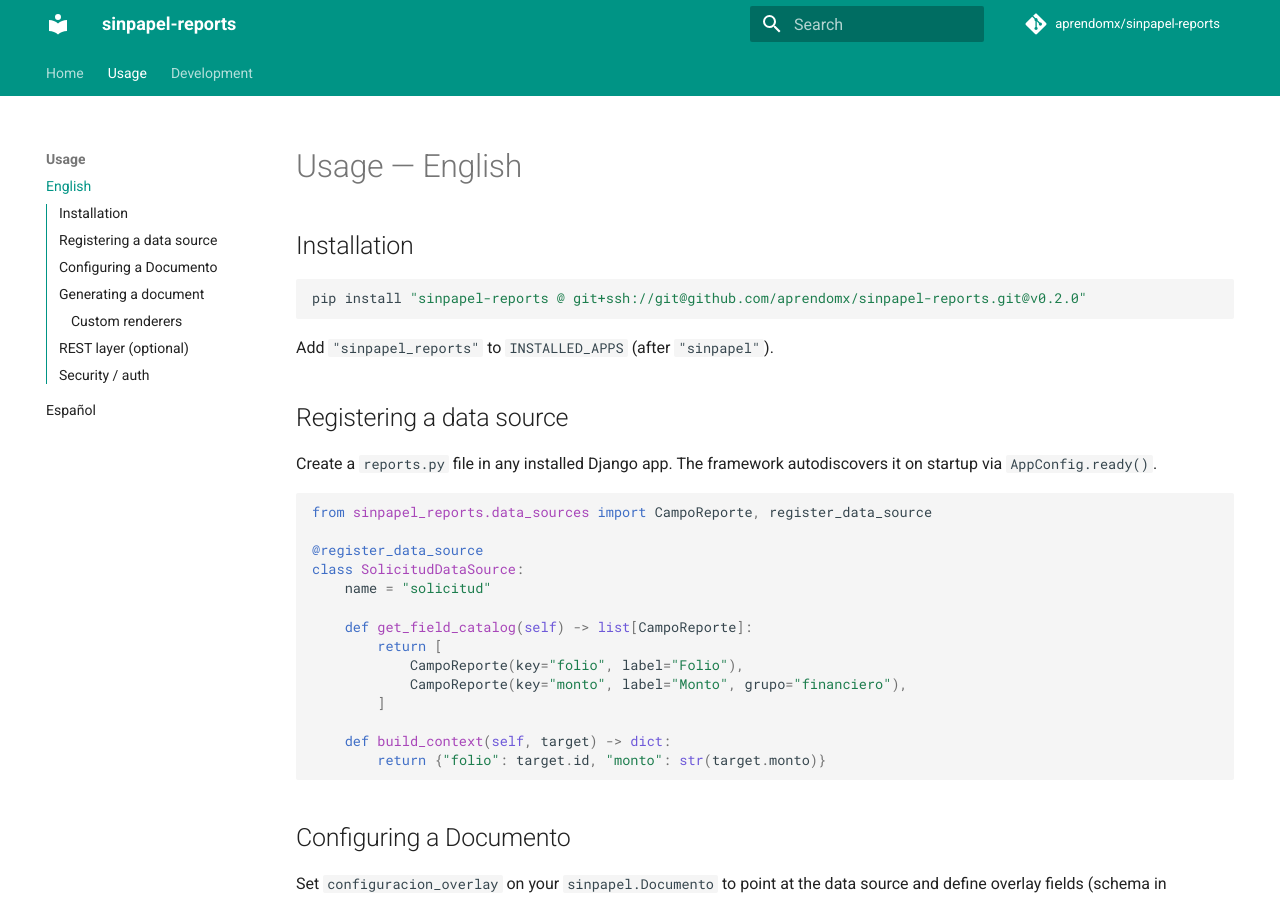
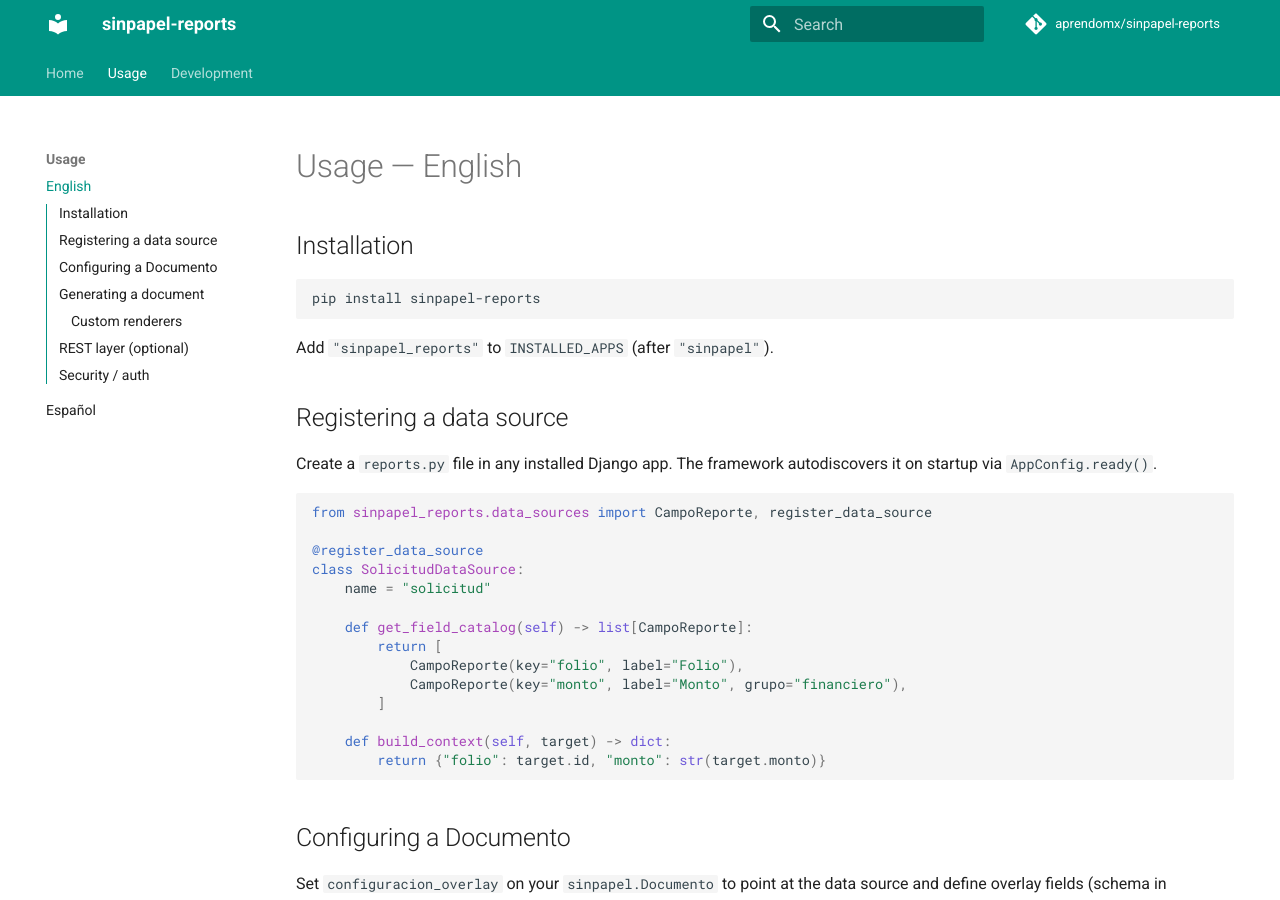
Before and after one commit to aprendomx/sinpapel-reports, an MkDocs documentation site: the page built from docs/usage/en.md, in a window 1280 px wide and 900 px high. Built offline with MkDocs 1.6.1 and Material for MkDocs 9.7.7, drawn with Linux system fonts in a browser that asks for light colours; comment, search, counter and statistics services are not loaded.

Commit message:
docs: instalación desde PyPI en guías de uso
Co-Authored-By: Claude Fable 5 <noreply@anthropic.com>

````diff
--- a/docs/usage/en.md
+++ b/docs/usage/en.md
@@ -3,7 +3,7 @@
 ## Installation
 
 ```bash
-pip install "sinpapel-reports @ git+ssh://git@github.com/aprendomx/sinpapel-reports.git@v0.2.0"
+pip install sinpapel-reports
 ```
 
 Add `"sinpapel_reports"` to `INSTALLED_APPS` (after `"sinpapel"`).
````
Also changed, not shown: docs/usage/es.md (+1 -1 lines).
